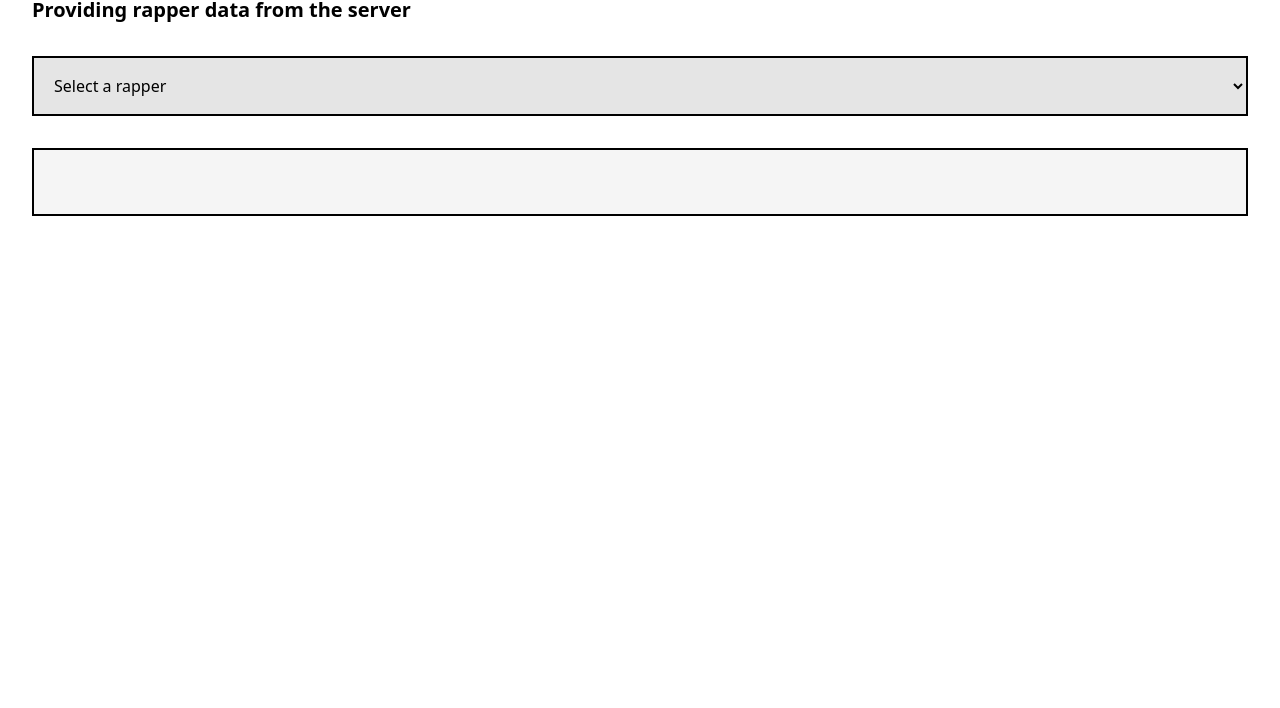
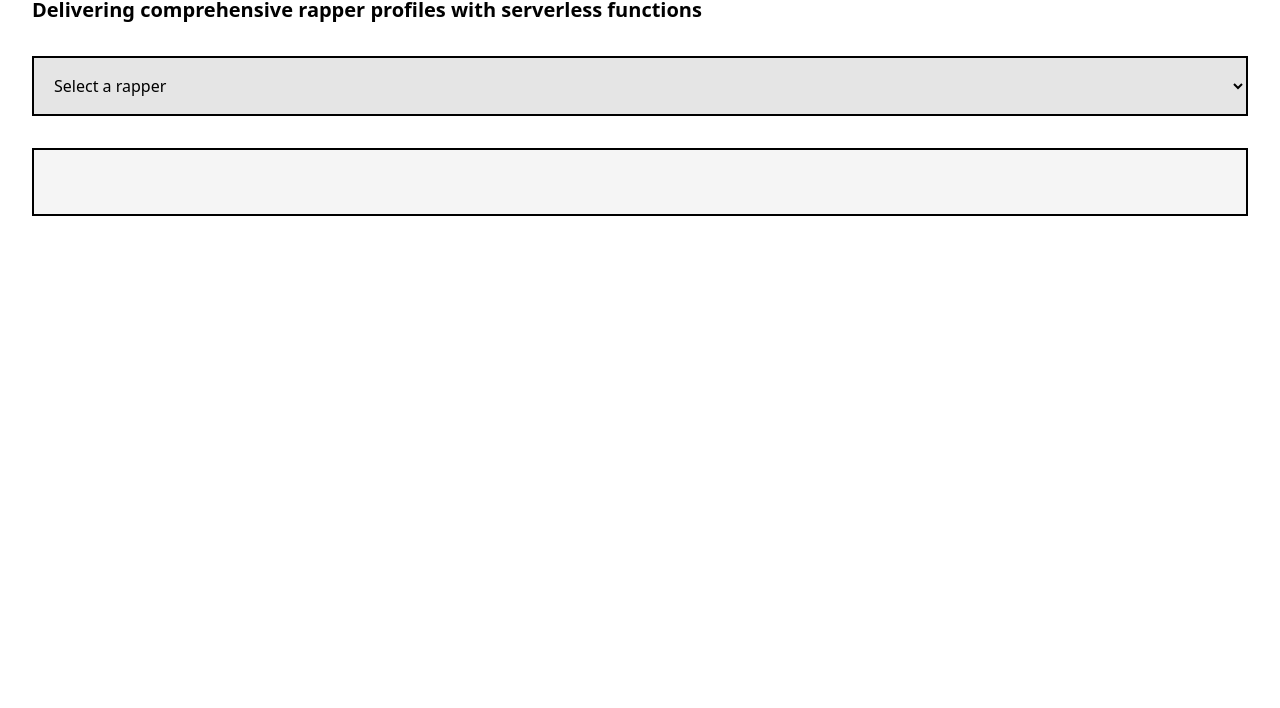
Before and after one commit to codyjohnsontx/rap-names-api, a website: page public/index.html in a window 1280 px wide. Shown: the part 92-800 px from the top of the page. Drawn offline with Linux system fonts and the light colour scheme.

Commit message:
change <p> in index.html

```diff
--- a/public/index.html
+++ b/public/index.html
@@ -6,7 +6,7 @@
 </head>
 <body class="bg-white text-black p-8">
   <h1 class="text-4xl font-bold mb-4">Welcome to the Rap Names API</h1>
-  <h4 class="text-xl font-semibold mb-8">Providing rapper data from the server</h4>
+  <h4 class="text-xl font-semibold mb-8">Delivering comprehensive rapper profiles with serverless functions</h4>
   <select id="rapperSelect" class="block w-full p-4 border-2 border-black bg-gray-200 mb-4">
     <option value="" class="text-gray-500">Select a rapper</option>
     <option value="21 savage" class="bg-red-100">21 Savage</option>
```
